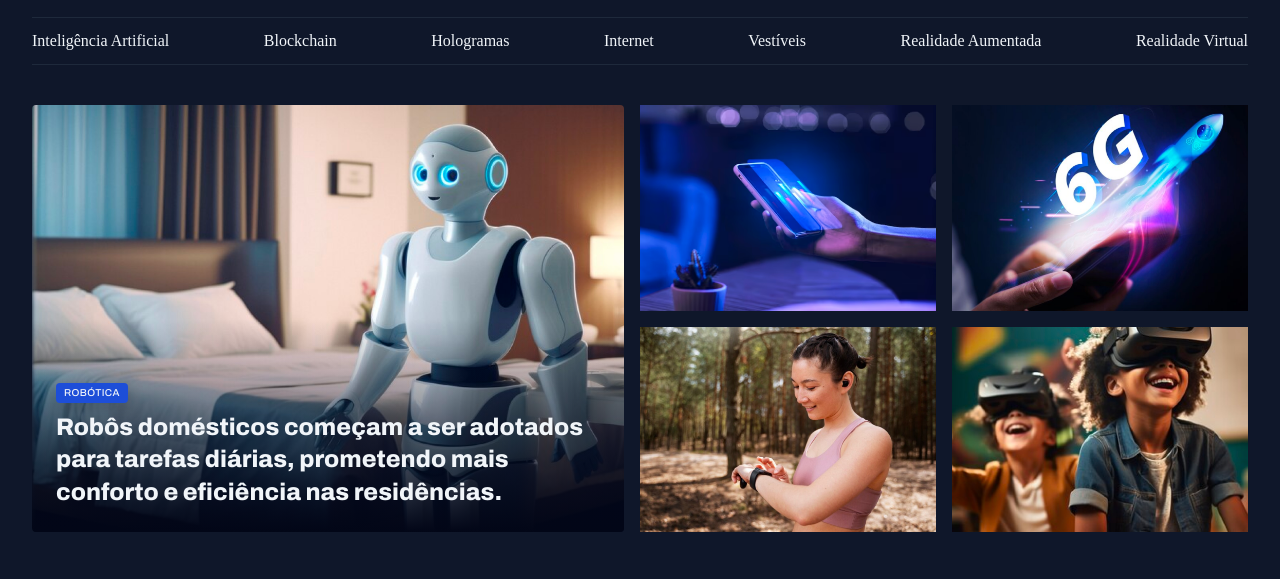
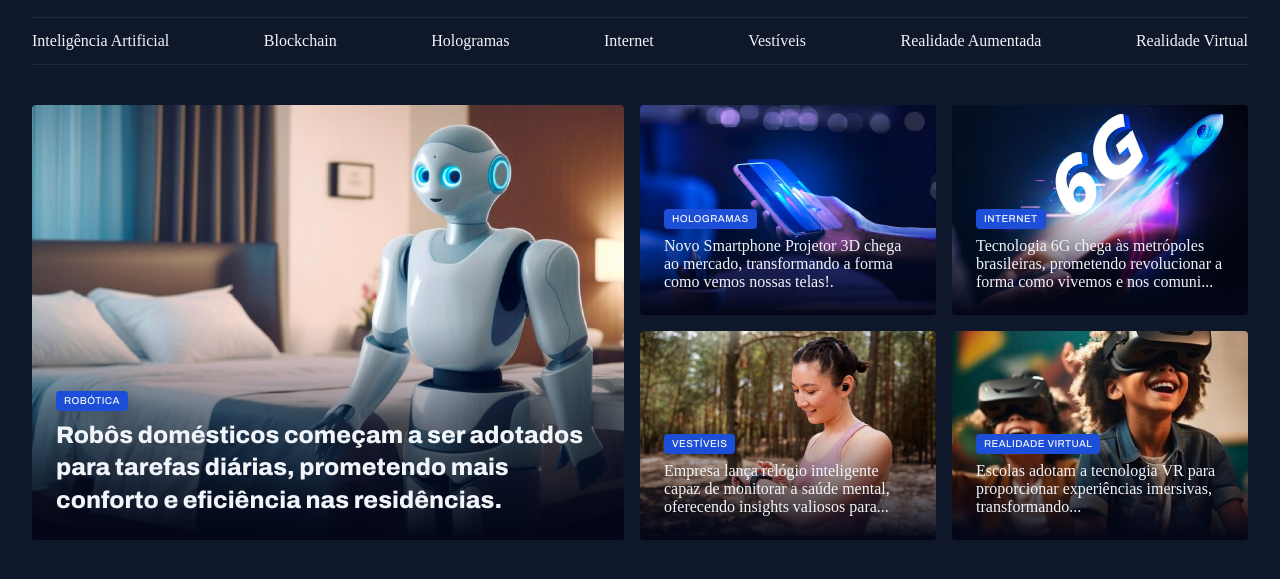
Before and after one commit to esthergabrieela/fullstack-portal-de-noticias, a plain HTML site: page index.html in a window 1280 px wide. Shown: the part 55-634 px from the top of the page. Drawn offline with Linux system fonts and the light colour scheme; a web font is replaced by a local one.

Commit message:
Finalizando a seção destaques

```diff
--- a/index.html
+++ b/index.html
@@ -45,7 +45,7 @@
 <main class="grid container">
   <section id="featured" class="grid grid-flow-col gap-16">
     <figure class="card">
-      <img src="assets/images/Image 01.png" alt="">
+      <img src="assets/images/Image 01.png" alt="Robôs domésticos começam a ser adotados para tarefas diárias, prometendo mais conforto e eficiência nas residências">
 
       <figcaption>
         <span class="content-tag">robótica</span>
@@ -54,21 +54,41 @@
     </figure>
 
     <div class="grid grid-cols-2 gap-16">
-      <div>
-        <img src="assets/images/Image 02.png" alt="">
-      </div>
+      <figure class="card">
+        <img src="assets/images/Image 02.png" alt="ovo Smartphone Projetor 3D chega ao mercado, transformando a forma como vemos nossas telas!">
 
-        <div>
-        <img src="assets/images/Image 03.png" alt="">
-      </div>
+          <figcaption>
+        <span class="content-tag">Hologramas</span>
+        <h2 class="text-lg">Novo Smartphone Projetor 3D chega ao mercado, transformando a forma como vemos nossas telas!.</h2>
+      </figcaption>
+      </figure>
 
-        <div>
-        <img src="assets/images/Image 04.png" alt="">
-      </div>
+        <figure class="card">
+        <img src="assets/images/Image 03.png" alt="ecnologia 6G chega às metrópoles brasileiras, prometendo revolucionar a forma como vivemos e nos comunicamos..">
 
-        <div>
-        <img src="assets/images/Image 05.png" alt="">
-      </div>
+          <figcaption>
+        <span class="content-tag">Internet</span>
+        <h2 class="text-lg">Tecnologia 6G chega às metrópoles brasileiras, prometendo revolucionar a forma como vivemos e nos comuni...</h2>
+      </figcaption>
+      </figure>
+
+        <figure class="card">
+        <img src="assets/images/Image 04.png" alt="Empresa lança relógio inteligente capaz de monitorar a saúde mental, oferecendo insights valiosos para o bem-estar pessoal..">
+
+          <figcaption>
+        <span class="content-tag">Vestíveis</span>
+        <h2 class="text-lg">Empresa lança relógio inteligente capaz de monitorar a saúde mental, oferecendo insights valiosos para...</h2>
+      </figcaption>
+      </figure>
+
+        <figure class="card">
+        <img src="assets/images/Image 05.png" alt= "Escolas adotam a tecnologia VR para proporcionar experiências imersivas, transformando a aprendizagem tradicional..">
+
+          <figcaption>
+        <span class="content-tag">Realidade Virtual</span>
+        <h2 class="text-lg">Escolas adotam a tecnologia VR para proporcionar experiências imersivas, transformando...</h2>
+      </figcaption>
+      </figure>
     </div>
   </section>
 </main>
--- a/styles/sections.css
+++ b/styles/sections.css
@@ -27,6 +27,10 @@
 
     padding: 24px;
 
+    &:has(text-lg) {
+      padding: 12px;
+    }
+
     h2{
       margin-top: 8px;
     }
```
